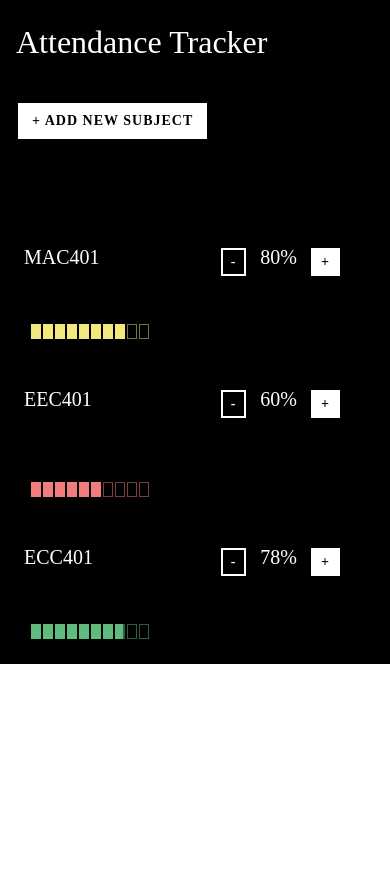
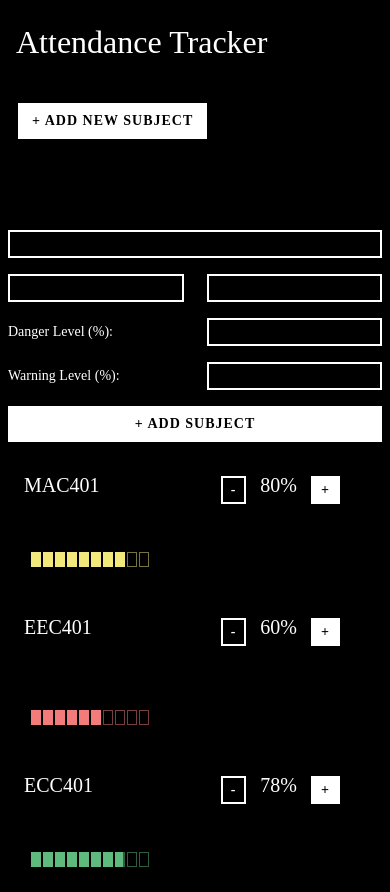
Before and after one commit to jalaj711/attendance-tracker, a React Native app: screen / in a window 390 px wide. Before the commit the page ends 844 px from the top, so only its background shows below. Built offline with nearby package versions, Linux system fonts and the light colour scheme.

Commit message:
integrate adding subject in index
Signed-off-by: Jalaj Kumar <96870071+jalaj711@users.noreply.github.com>

```diff
--- a/src/components/Button.tsx
+++ b/src/components/Button.tsx
@@ -1,7 +1,7 @@
 import React from 'react';
 import {Pressable, PressableProps, StyleSheet, Text} from 'react-native';
 
-const style = StyleSheet.create({
+const styles = StyleSheet.create({
   button: {
     paddingHorizontal: 12,
     paddingVertical: 8,
@@ -41,28 +41,28 @@ function StyledButton(
     small?: boolean;
   },
 ) {
-  const {title, variant = 'default', ...otherProps} = props;
-  var pressableStyles: any[] = [style.button];
-  var textStyles: any[] = [style.text];
+  const {title, variant = 'default', style, ...otherProps} = props;
+  var pressableStyles: any[] = [styles.button];
+  var textStyles: any[] = [styles.text];
 
   switch (variant) {
     case 'outlined':
-      pressableStyles.push(style.outlined);
+      pressableStyles.push(styles.outlined);
       break;
     case 'contained':
-      pressableStyles.push(style.contained);
-      textStyles.push(style.contained_text);
+      pressableStyles.push(styles.contained);
+      textStyles.push(styles.contained_text);
       break;
     default:
       break;
   }
 
   if (props.small) {
-    pressableStyles.push(style.small);
+    pressableStyles.push(styles.small);
   }
 
   return (
-    <Pressable {...otherProps} style={pressableStyles}>
+    <Pressable style={[pressableStyles, style]} {...otherProps}>
       <Text style={textStyles}>{title}</Text>
     </Pressable>
   );
--- a/src/pages/index.tsx
+++ b/src/pages/index.tsx
@@ -11,6 +11,7 @@ import {ScrollView} from 'react-native';
 import SubjectCard from '../components/SubjectCard';
 import Header from '../components/Header';
 import SubjectType from '../types/SubjectType';
+import AddSubject from '../components/AddSubject';
 
 const blackBg = {
   backgroundColor: '#000',
@@ -62,9 +63,9 @@ function Index(): JSX.Element {
     }
   };
   return (
-    <>
+    <ScrollView style={blackBg}>
       <Header />
-      <ScrollView style={blackBg}>
+      <AddSubject onAdd={subj => setSubjects([...subjects, subj])} />
       {subjects.map((subject, index) => (
         <SubjectCard
           subject={subject}
@@ -74,7 +75,6 @@ function Index(): JSX.Element {
         />
       ))}
     </ScrollView>
-    </>
   );
 }
 
```
Lines whose indentation alone changed are shown as unchanged.
